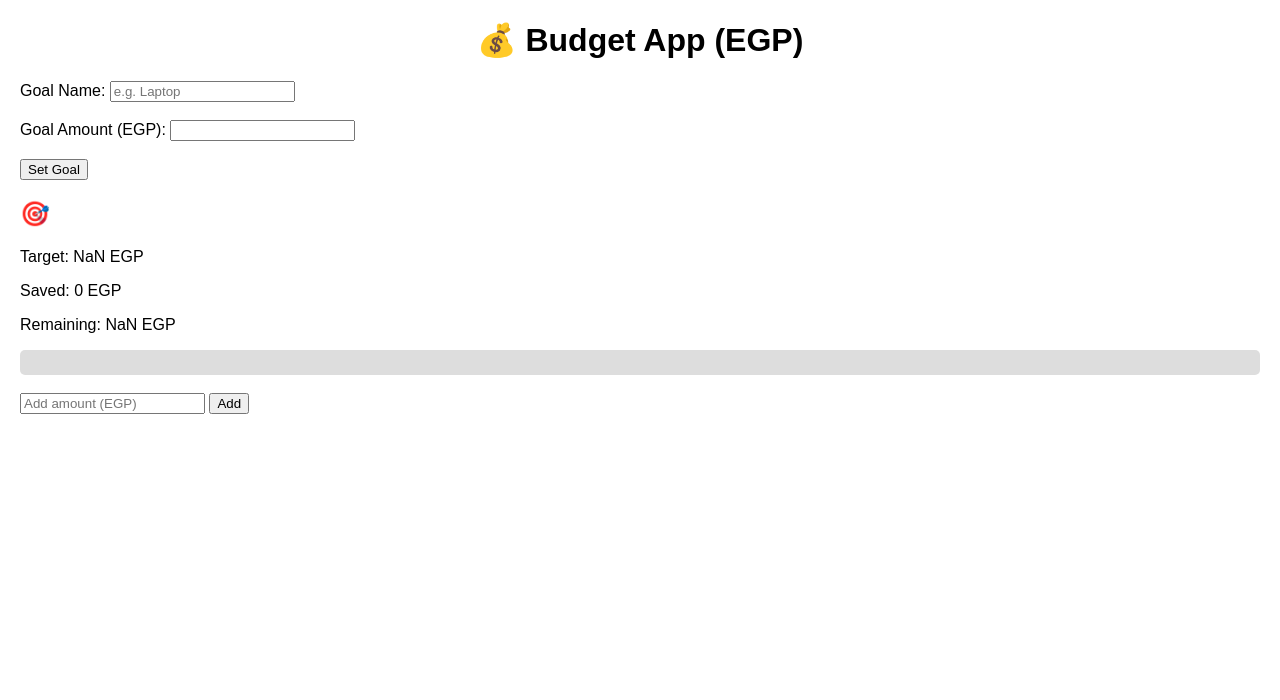
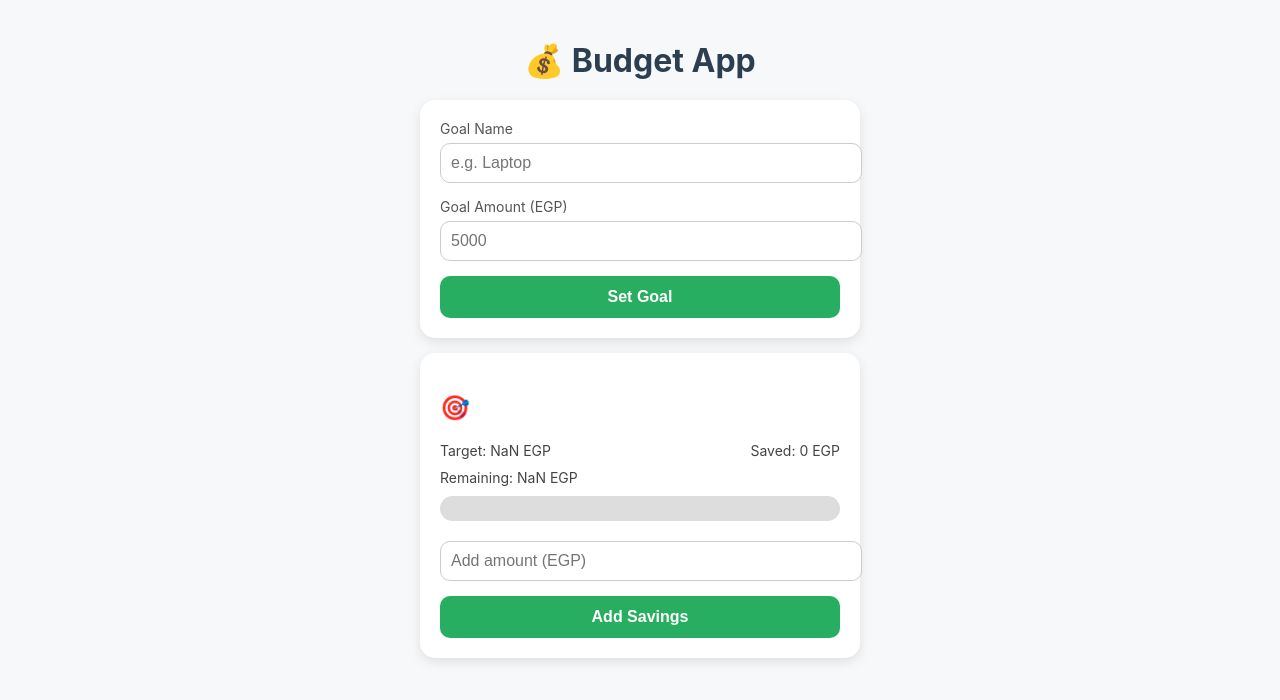
Before and after one commit to ticketsmetro1-stack/budget, a plain HTML site: page index.html in a window 1280 px wide. Both pictures are taken after a click on the button "Set Goal". Drawn offline with Linux system fonts and the light colour scheme.

Commit message:
Update index.html

```diff
--- a/index.html
+++ b/index.html
@@ -12,31 +12,103 @@
   <meta name="apple-mobile-web-app-status-bar-style" content="default">
 
   <style>
-    body { font-family: Arial, sans-serif; margin: 20px; }
-    h1 { text-align: center; }
-    .goal, .savings { margin: 20px 0; }
-    .progress { height: 25px; background: #ddd; border-radius: 5px; overflow: hidden; }
-    .bar { height: 100%; background: green; width: 0%; }
+    body {
+      font-family: -apple-system, BlinkMacSystemFont, Arial, sans-serif;
+      margin: 0;
+      padding: 20px;
+      background: #f7f8fa;
+      color: #333;
+    }
+    h1 {
+      text-align: center;
+      margin-bottom: 20px;
+      color: #2c3e50;
+    }
+    .card {
+      background: #fff;
+      border-radius: 15px;
+      padding: 20px;
+      margin: 15px auto;
+      max-width: 400px;
+      box-shadow: 0 4px 12px rgba(0,0,0,0.1);
+    }
+    label {
+      font-size: 14px;
+      color: #555;
+      display: block;
+      margin-bottom: 6px;
+    }
+    input {
+      width: 100%;
+      padding: 10px;
+      margin-bottom: 15px;
+      border: 1px solid #ccc;
+      border-radius: 10px;
+      font-size: 16px;
+    }
+    button {
+      width: 100%;
+      padding: 12px;
+      background: #27ae60;
+      color: white;
+      font-size: 16px;
+      font-weight: bold;
+      border: none;
+      border-radius: 10px;
+      cursor: pointer;
+      transition: 0.2s;
+    }
+    button:hover {
+      background: #219150;
+    }
+    .progress {
+      height: 25px;
+      background: #ddd;
+      border-radius: 15px;
+      overflow: hidden;
+      margin-top: 10px;
+    }
+    .bar {
+      height: 100%;
+      background: linear-gradient(90deg, #27ae60, #2ecc71);
+      width: 0%;
+      transition: width 0.3s ease;
+    }
+    .stats {
+      display: flex;
+      justify-content: space-between;
+      margin-top: 10px;
+      font-size: 14px;
+      color: #444;
+    }
   </style>
 </head>
 <body>
-  <h1>💰 Budget App (EGP)</h1>
+  <h1>💰 Budget App</h1>
 
-  <div class="goal">
-    <label>Goal Name: <input id="goalName" placeholder="e.g. Laptop"></label><br><br>
-    <label>Goal Amount (EGP): <input id="goalAmount" type="number"></label><br><br>
+  <div class="card goal">
+    <label>Goal Name</label>
+    <input id="goalName" placeholder="e.g. Laptop">
+
+    <label>Goal Amount (EGP)</label>
+    <input id="goalAmount" type="number" placeholder="5000">
+
     <button onclick="setGoal()">Set Goal</button>
   </div>
 
-  <div class="savings" style="display:none;">
+  <div class="card savings" style="display:none;">
     <h2 id="goalTitle"></h2>
-    <p>Target: <span id="goalTarget"></span> EGP</p>
-    <p>Saved: <span id="savedAmount">0</span> EGP</p>
-    <p>Remaining: <span id="remaining">0</span> EGP</p>
+    <div class="stats">
+      <div>Target: <span id="goalTarget"></span> EGP</div>
+      <div>Saved: <span id="savedAmount">0</span> EGP</div>
+    </div>
+    <div class="stats">
+      <div>Remaining: <span id="remaining">0</span> EGP</div>
+    </div>
     <div class="progress"><div class="bar" id="progressBar"></div></div>
     <br>
     <input id="addAmount" type="number" placeholder="Add amount (EGP)">
-    <button onclick="addSavings()">Add</button>
+    <button onclick="addSavings()">Add Savings</button>
   </div>
 
   <script>
@@ -103,7 +175,6 @@
       const input = entry.trim().toLowerCase();
 
       if (input.startsWith("goal")) {
-        // Example: "goal Laptop 5000"
         const parts = entry.split(" ");
         const name = parts[1] || "Untitled";
         const target = parseFloat(parts[2]) || 0;
@@ -112,14 +183,11 @@
         showGoal();
         alert("New goal set via Shortcut: " + name);
       } else if (input.startsWith("spend") || input.startsWith("spending")) {
-        // Example: "spend 200"
         const amount = parseFloat(entry.replace(/^(spend|spending)\s*/i, ""));
         if (!isNaN(amount) && amount > 0) {
           addSavings(amount);
           alert("Added savings via Shortcut: " + amount + " EGP");
         }
-      } else {
-        alert("Unrecognized Shortcut input: " + entry);
       }
     }
 
```
